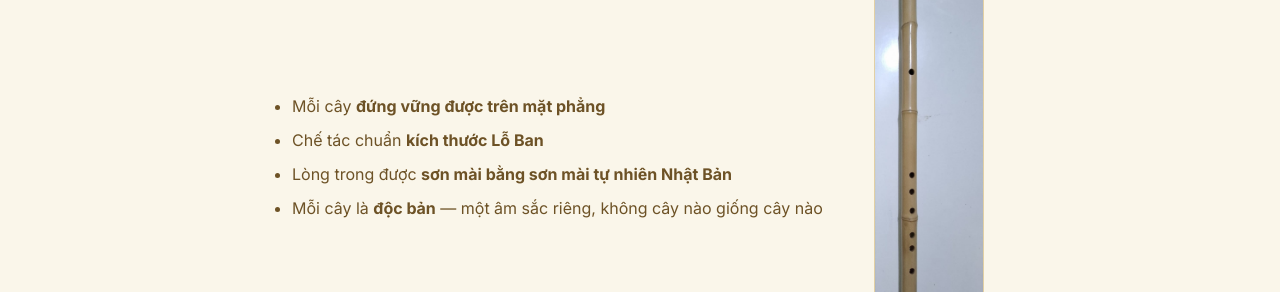
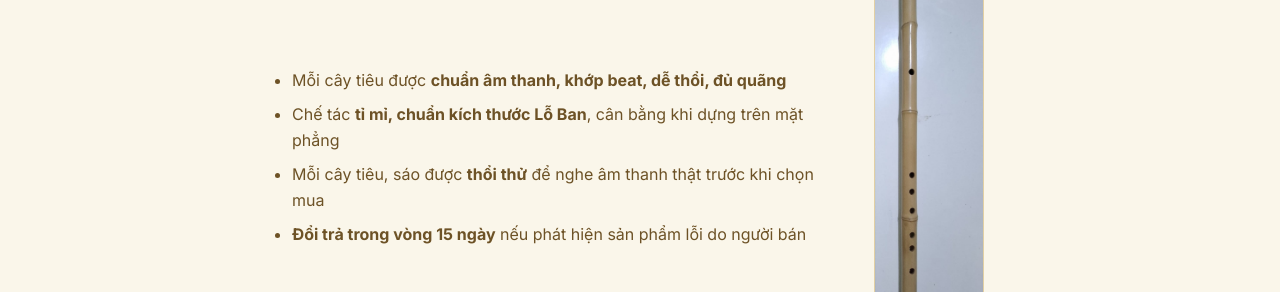
Before and after one commit to giabaoanm/tieusaobauon, a Next.js app: page /gioi-thieu in a window 1280 px wide. Shown: the part 508-800 px from the top of the page. Built offline with nearby package versions, Linux system fonts and the light colour scheme; no server answers.

Commit message:
Cập nhật mục Cam kết về chất lượng (trang Giới thiệu)
Co-Authored-By: Claude Opus 4.8 <noreply@anthropic.com>

```diff
--- a/src/app/gioi-thieu/page.tsx
+++ b/src/app/gioi-thieu/page.tsx
@@ -28,18 +28,20 @@ export default function AboutPage() {
         <div className="grid gap-6 sm:grid-cols-[1fr_auto] sm:items-center">
           <ul className="list-disc space-y-2 pl-5">
             <li>
-              Mỗi cây <strong>đứng vững được trên mặt phẳng</strong>
+              Mỗi cây tiêu được <strong>chuẩn âm thanh, khớp beat, dễ thổi, đủ
+              quãng</strong>
             </li>
             <li>
-              Chế tác chuẩn <strong>kích thước Lỗ Ban</strong>
+              Chế tác <strong>tỉ mỉ, chuẩn kích thước Lỗ Ban</strong>, cân bằng
+              khi dựng trên mặt phẳng
             </li>
             <li>
-              Lòng trong được{" "}
-              <strong>sơn mài bằng sơn mài tự nhiên Nhật Bản</strong>
+              Mỗi cây tiêu, sáo được <strong>thổi thử</strong> để nghe âm thanh
+              thật trước khi chọn mua
             </li>
             <li>
-              Mỗi cây là <strong>độc bản</strong> — một âm sắc riêng, không cây
-              nào giống cây nào
+              <strong>Đổi trả trong vòng 15 ngày</strong> nếu phát hiện sản phẩm
+              lỗi do người bán
             </li>
           </ul>
           <figure className="m-0 shrink-0">
```
